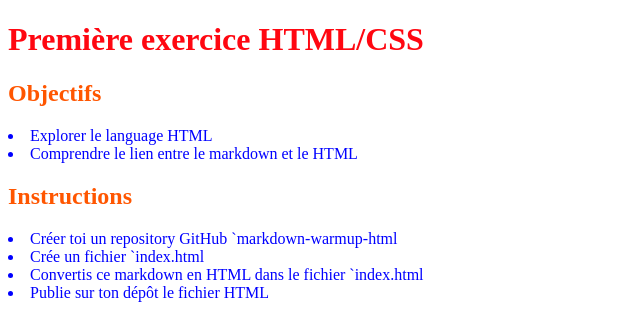
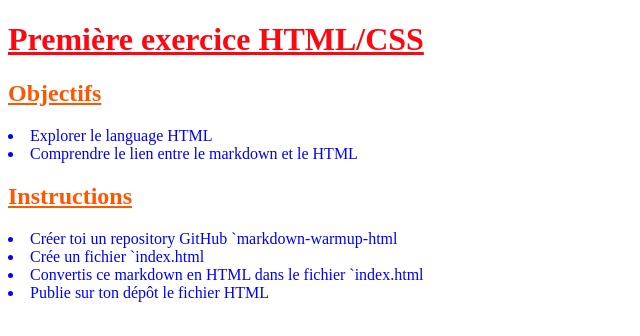
Before and after one commit to MaxCo41/markdown-warmup-html, a plain HTML site: page index.html in a window 1280 px wide. Shown: the whole page, without its empty margins (0-640 px from the left). Drawn offline with Linux system fonts and the light colour scheme.

Commit message:
Update index.html

```diff
--- a/index.html
+++ b/index.html
@@ -1,3 +1,4 @@
+
 <!DOCTYPE html>
 
 <head>
@@ -6,14 +7,14 @@
 
 <body>
 
-<h1>Première exercice HTML/CSS</h1>
+<h1><u>Première exercice HTML/CSS</u></h1>
 
-<h2>Objectifs</h2>
+<h2><u>Objectifs</u></h2>
 
   <li>Explorer le language HTML</li>
   <li>Comprendre le lien entre le markdown et le HTML</li>
 
-  <h2>Instructions</h2>
+  <h2><u>Instructions</u></h2>
 
   <li>Créer toi un repository GitHub `markdown-warmup-html</li>
   <li>Crée un fichier `index.html</li>
```
